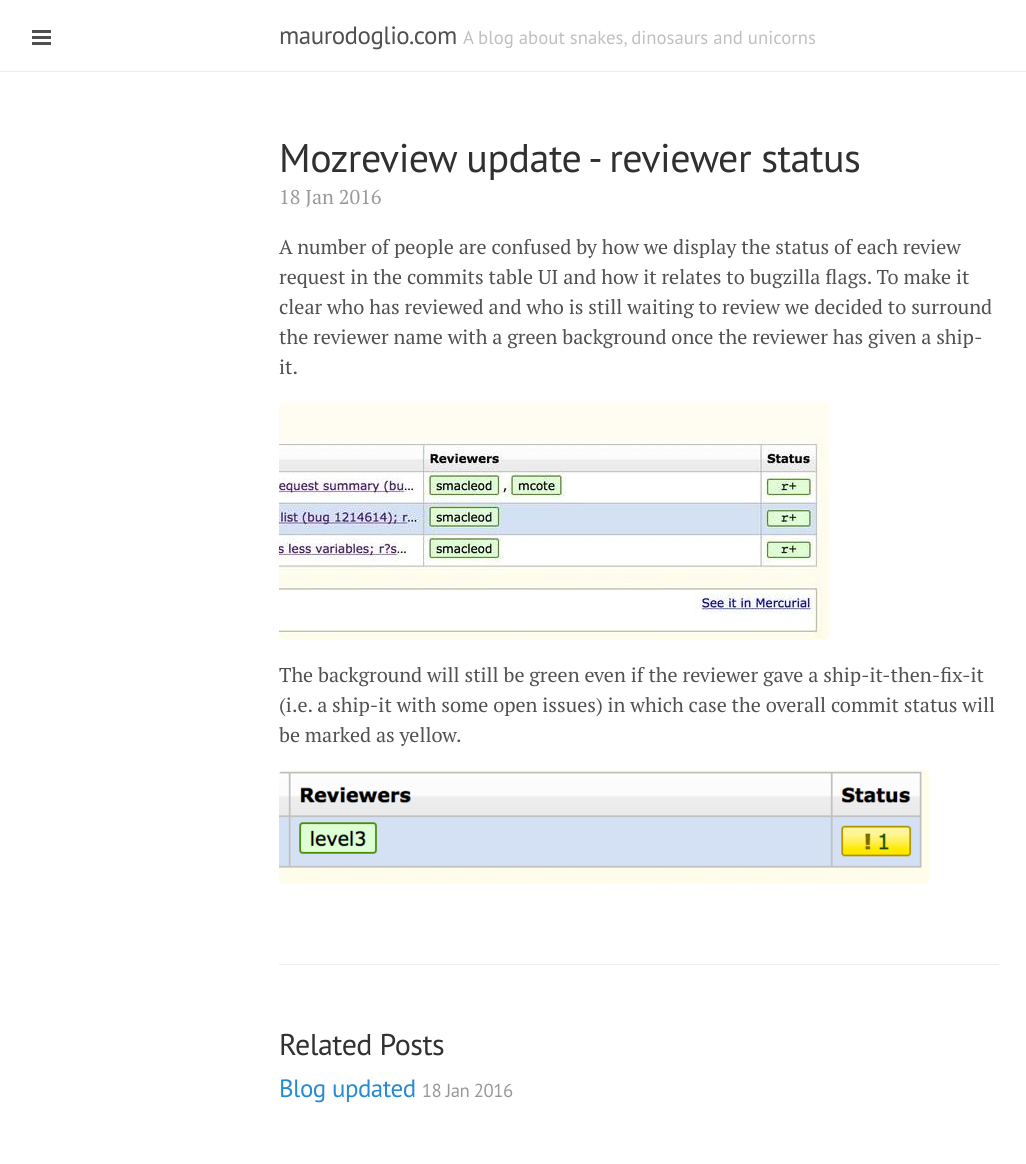
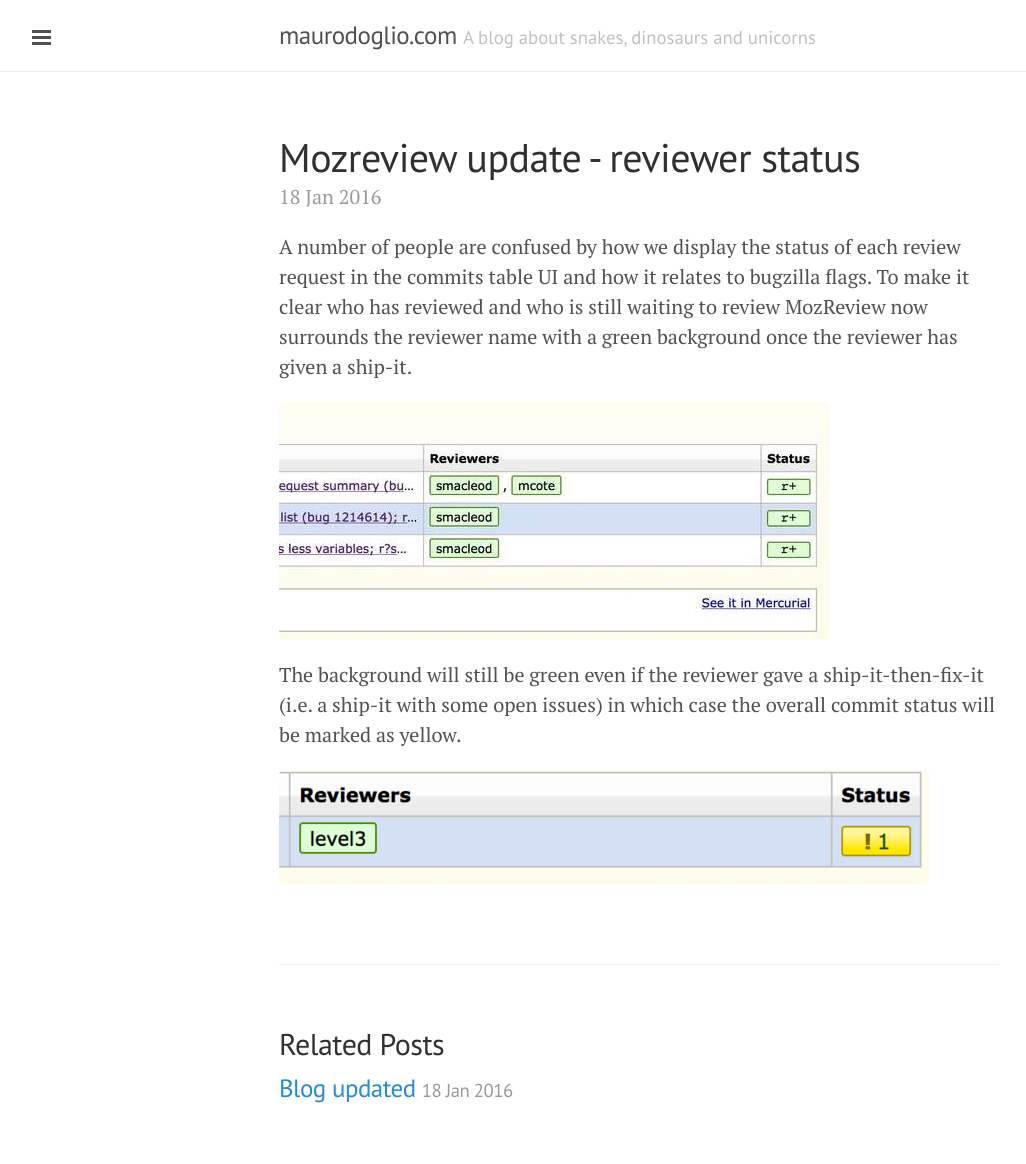
Before and after one commit to maurodoglio/maurodoglio.github.io, a Jekyll site: the page built from _posts/2016-01-18-mozreview-update-reviewer-status.markdown, in a window 1280 px wide. Shown: the whole page, without its empty margins (1-1027 px from the left). Built offline with Jekyll 4.4.1, drawn with Linux system fonts in a browser that asks for light colours.

Commit message:
Update 2016-01-18-mozreview-update-reviewer-status

```diff
--- a/_posts/2016-01-18-mozreview-update-reviewer-status.markdown
+++ b/_posts/2016-01-18-mozreview-update-reviewer-status.markdown
@@ -4,7 +4,7 @@ title: Mozreview update - reviewer status
 layout: post
 tags: [mozreview, ux]
 ---
-A number of people are confused by how we display the status of each review request in the commits table UI and how it relates to bugzilla flags. To make it clear who has reviewed and who is still waiting to review we decided to surround the reviewer name with a green background once the reviewer has given a ship-it.
+A number of people are confused by how we display the status of each review request in the commits table UI and how it relates to bugzilla flags. To make it clear who has reviewed and who is still waiting to review MozReview now surrounds the reviewer name with a green background once the reviewer has given a ship-it.
 
 ![](/public/images/uuE1CN5.jpg)
 
```
